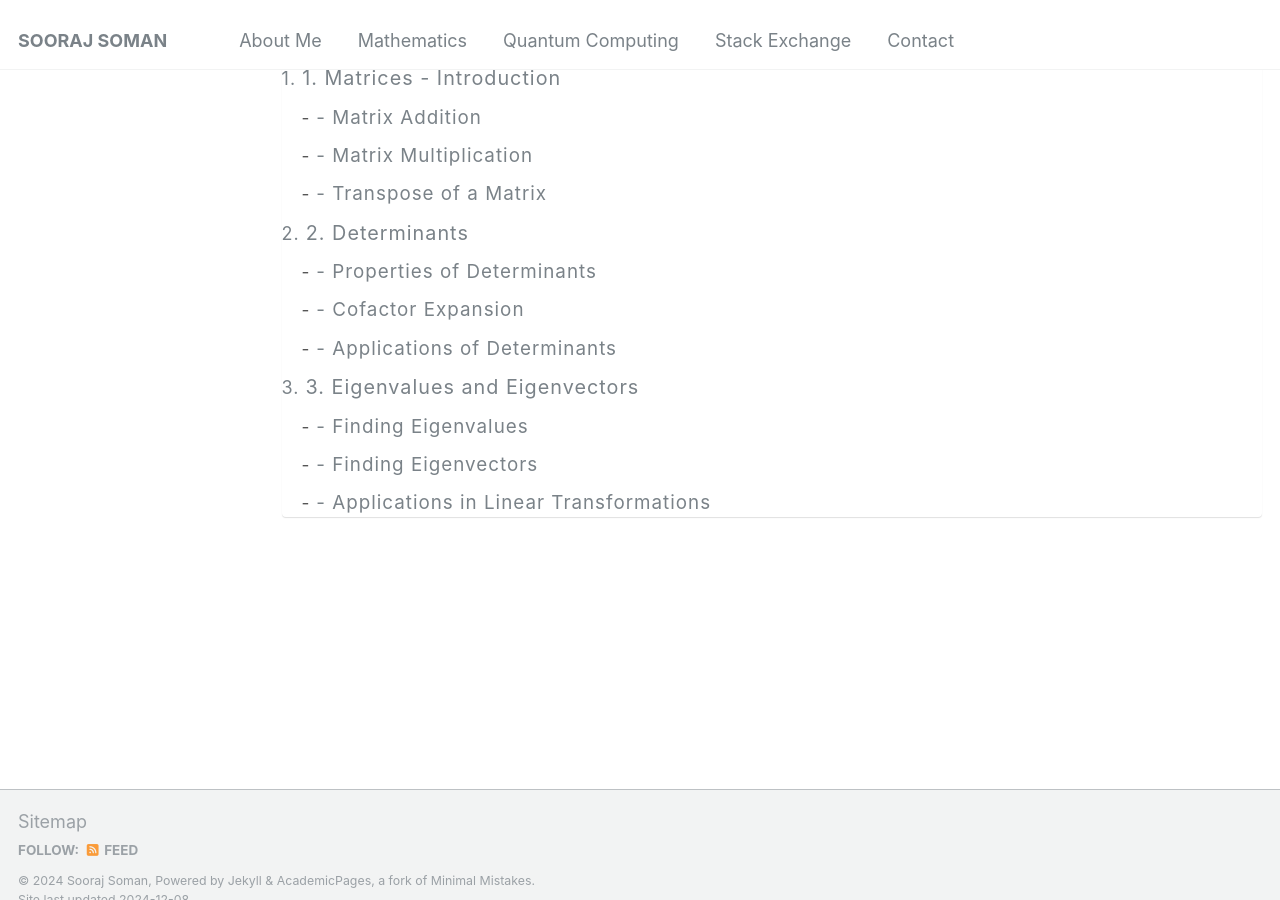
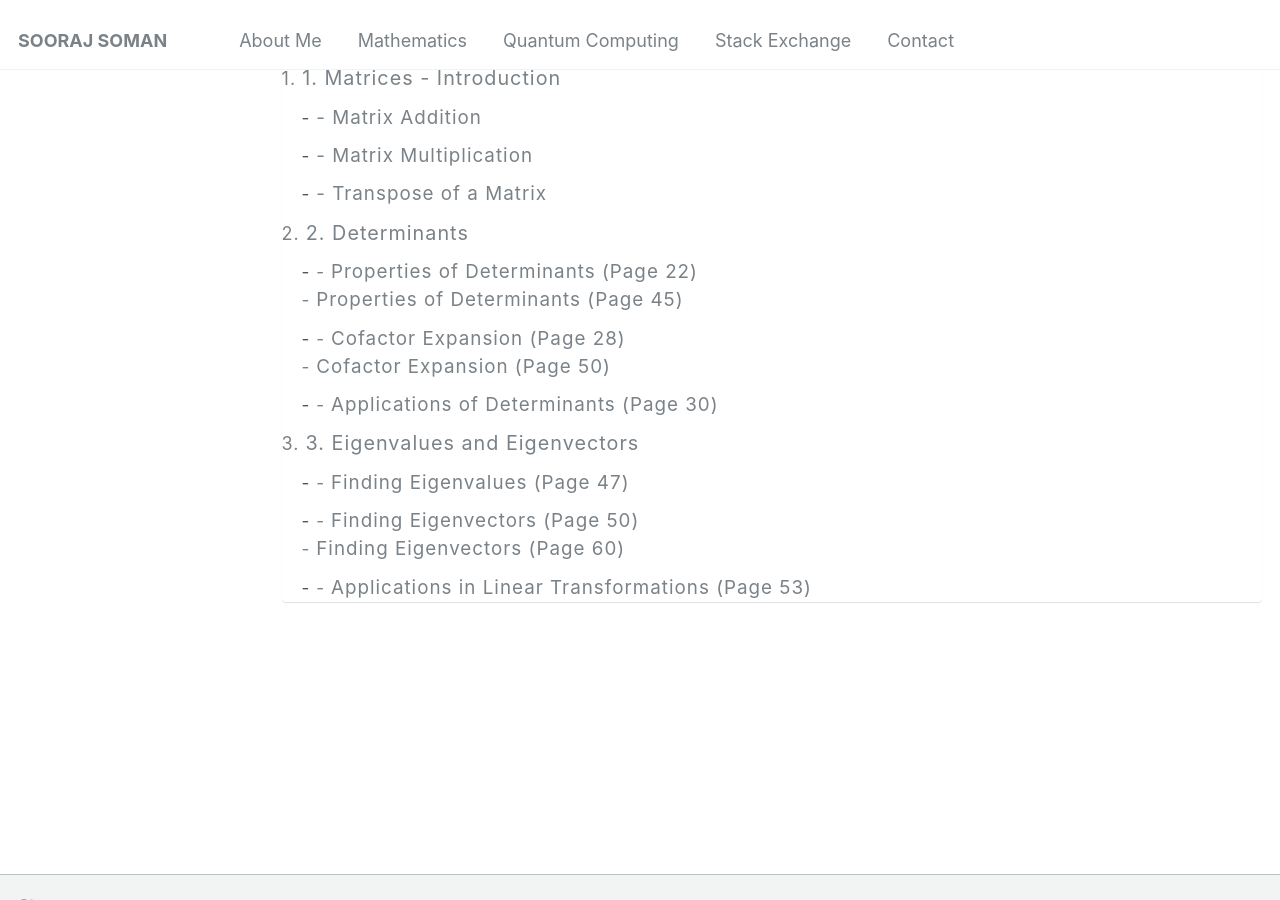
Before and after one commit to soorajss1729/soorajss1729.github.io, a Jekyll site: the page built from _mathematics/mathematics.md, in a window 1280 px wide and 900 px high, scrolled down 562 px. Built offline with Jekyll 4.4.1, drawn with Linux system fonts in a browser that asks for light colours.

Commit message:
Update mathematics.md

```diff
--- a/_mathematics/mathematics.md
+++ b/_mathematics/mathematics.md
@@ -80,28 +80,52 @@ classes: wide
 <div class="toc">
     <h2>Table of Contents</h2>
     <ul>
+        <!-- Chapter 1 -->
         <li class="chapter-number">
             <a href="https://drive.google.com/file/d/<file_id_1>/preview" target="_blank">1. Matrices - Introduction</a>
             <ul class="subsection">
-                <li><a href="https://example.com/matrix_addition.pdf" target="_blank">- Matrix Addition</a></li>
-                <li><a href="https://example.com/matrix_multiplication.pdf" target="_blank">- Matrix Multiplication</a></li>
-                <li><a href="https://example.com/transpose.pdf" target="_blank">- Transpose of a Matrix</a></li>
+                <li><a href="https://drive.google.com/file/d/<file_id_1>/preview#page=13" target="_blank">- Matrix Addition</a></li>
+                <li><a href="https://drive.google.com/file/d/<file_id_1>/preview#page=15" target="_blank">- Matrix Multiplication</a></li>
+                <li><a href="https://drive.google.com/file/d/<file_id_1>/preview#page=17" target="_blank">- Transpose of a Matrix</a></li>
             </ul>
         </li>
+
+        <!-- Chapter 2 -->
         <li class="chapter-number">
-            <a href="https://drive.google.com/file/d/<file_id_2>/preview" target="_blank">2. Determinants</a>
+            <a href="https://drive.google.com/file/d/<file_id_2>/preview#page=20" target="_blank">2. Determinants</a>
             <ul class="subsection">
-                <li><a href="https://example.com/properties_of_determinants.pdf" target="_blank">- Properties of Determinants</a></li>
-                <li><a href="https://example.com/cofactor_expansion.pdf" target="_blank">- Cofactor Expansion</a></li>
-                <li><a href="https://example.com/applications_of_determinants.pdf" target="_blank">- Applications of Determinants</a></li>
+                <!-- For non-contiguous pages -->
+                <li>
+                    - <a href="https://drive.google.com/file/d/<file_id_2>/preview#page=22" target="_blank">Properties of Determinants (Page 22)</a>
+                    <br>
+                    - <a href="https://drive.google.com/file/d/<file_id_2>/preview#page=45" target="_blank">Properties of Determinants (Page 45)</a>
+                </li>
+                <li>
+                    - <a href="https://drive.google.com/file/d/<file_id_2>/preview#page=28" target="_blank">Cofactor Expansion (Page 28)</a>
+                    <br>
+                    - <a href="https://drive.google.com/file/d/<file_id_2>/preview#page=50" target="_blank">Cofactor Expansion (Page 50)</a>
+                </li>
+                <li>
+                    - <a href="https://drive.google.com/file/d/<file_id_2>/preview#page=30" target="_blank">Applications of Determinants (Page 30)</a>
+                </li>
             </ul>
         </li>
+
+        <!-- Chapter 3 -->
         <li class="chapter-number">
-            <a href="https://drive.google.com/file/d/<file_id_3>/preview" target="_blank">3. Eigenvalues and Eigenvectors</a>
+            <a href="https://drive.google.com/file/d/<file_id_3>/preview#page=45" target="_blank">3. Eigenvalues and Eigenvectors</a>
             <ul class="subsection">
-                <li><a href="https://example.com/finding_eigenvalues.pdf" target="_blank">- Finding Eigenvalues</a></li>
-                <li><a href="https://example.com/finding_eigenvectors.pdf" target="_blank">- Finding Eigenvectors</a></li>
-                <li><a href="https://example.com/linear_transformations.pdf" target="_blank">- Applications in Linear Transformations</a></li>
+                <li>
+                    - <a href="https://drive.google.com/file/d/<file_id_3>/preview#page=47" target="_blank">Finding Eigenvalues (Page 47)</a>
+                </li>
+                <li>
+                    - <a href="https://drive.google.com/file/d/<file_id_3>/preview#page=50" target="_blank">Finding Eigenvectors (Page 50)</a>
+                    <br>
+                    - <a href="https://drive.google.com/file/d/<file_id_3>/preview#page=60" target="_blank">Finding Eigenvectors (Page 60)</a>
+                </li>
+                <li>
+                    - <a href="https://drive.google.com/file/d/<file_id_3>/preview#page=53" target="_blank">Applications in Linear Transformations (Page 53)</a>
+                </li>
             </ul>
         </li>
     </ul>
```
